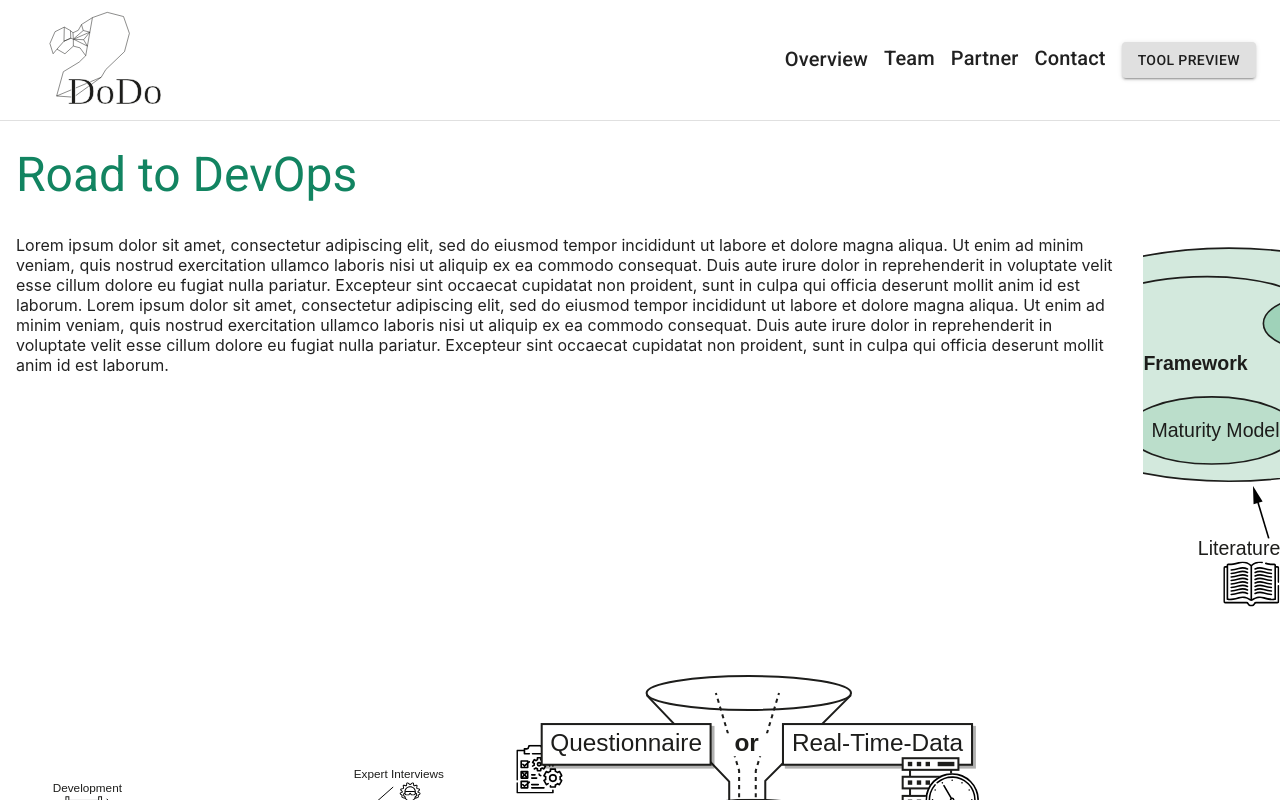
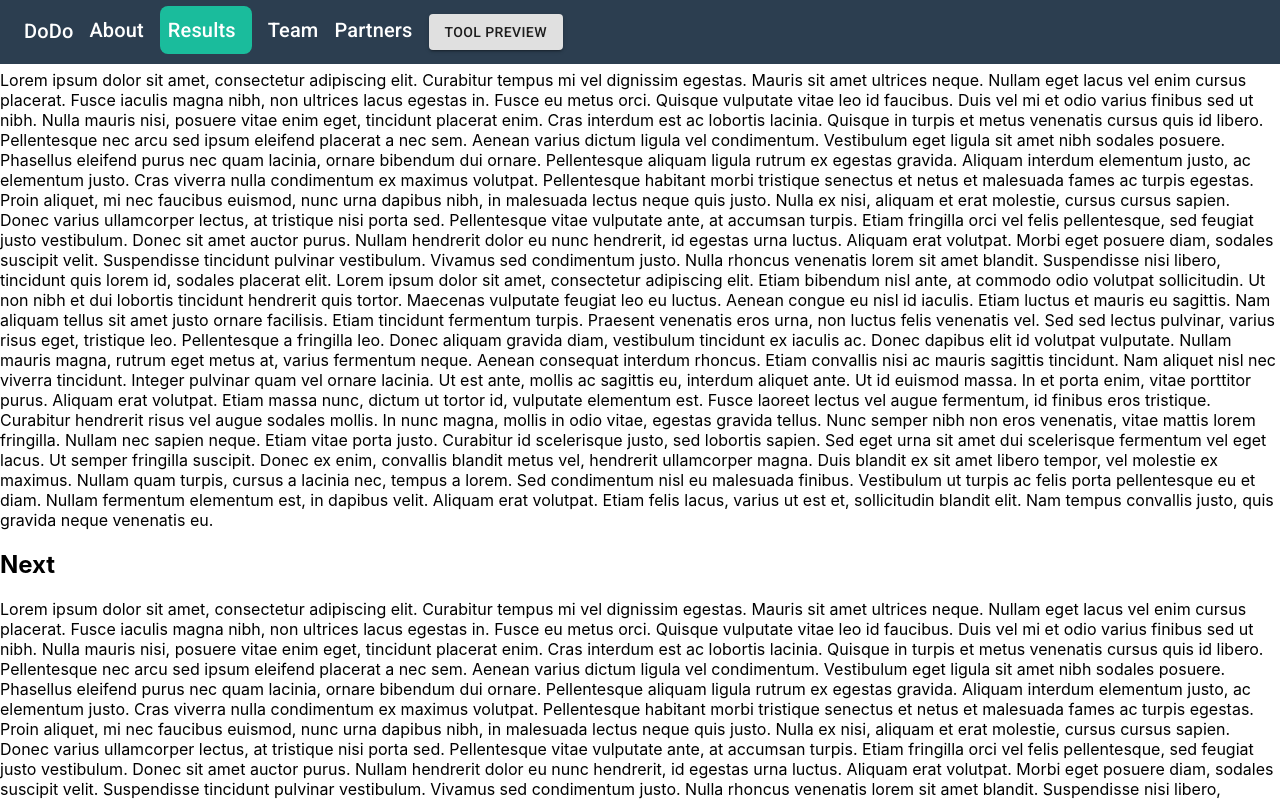
Before and after one commit to fraunhofer-iem/dodo-web, a React (Create React App) app: page / in a window 1280 px wide. Shown: the top 800 px of the page. Built offline with nearby package versions, Linux system fonts and the light colour scheme.

Commit message:
many new ideas backup commit

```diff
--- a/src/App.tsx
+++ b/src/App.tsx
@@ -1,14 +1,78 @@
+import { orange } from "@material-ui/core/colors";
+import { createMuiTheme, ThemeProvider } from "@material-ui/core/styles";
 import React from "react";
 
 import NavBar from "./components/navbar/Navbar";
 import Overview from "./components/overview/Overview";
+import Section from "./components/section/Section";
+
+declare module "@material-ui/core/styles/createMuiTheme" {
+  interface Theme {
+    status: {
+      danger: string;
+    };
+  }
+  // allow configuration using `createMuiTheme`
+  interface ThemeOptions {
+    status?: {
+      danger?: string;
+    };
+  }
+}
+
+const theme = createMuiTheme({
+  palette: {
+    text: {
+      primary: "#fff",
+      secondary: "#2c3e50",
+    },
+    primary: {
+      main: "#2c3e50",
+    },
+    secondary: {
+      main: "#1abc9c",
+    },
+  },
+  typography: {},
+  status: {
+    danger: orange[500],
+  },
+});
 
 function App() {
+  const callback = (
+    entries: IntersectionObserverEntry[],
+    observer: IntersectionObserver
+  ) => {
+    console.log("intersection detected");
+    console.log(entries);
+  };
+  const options = {
+    root: null,
+    rootMargin: "0px",
+    threshold: 1.0,
+  };
+
+  const observer = new IntersectionObserver(callback, options);
+
+  const setRef = (el: HTMLElement | null) => {
+    if (el !== null) {
+      console.log("received ref");
+      console.log(el);
+      observer.observe(el);
+    }
+  };
+
+
   return (
-    <div>
-      <NavBar />
-      <Overview />
-    </div>
+    <React.Fragment>
+      <ThemeProvider theme={theme}>
+        <NavBar />
+        <Section setRef={setRef} title={"Hello World"}></Section>
+        <Section setRef={setRef} title={"Next"}></Section>
+        <Section setRef={setRef} title={"WhoopWhoop"}></Section>
+      </ThemeProvider>
+    </React.Fragment>
   );
 }
 
--- a/src/components/navbar/Navbar.tsx
+++ b/src/components/navbar/Navbar.tsx
@@ -1,62 +1,212 @@
-import React from 'react';
-import { createStyles, makeStyles, Theme } from '@material-ui/core/styles';
-import AppBar from '@material-ui/core/AppBar';
-import Toolbar from '@material-ui/core/Toolbar';
-import Typography from '@material-ui/core/Typography';
-import logo from './logo-with-name.svg';
-import Link from '@material-ui/core/Link';
-import Button from '@material-ui/core/Button';
+import React, { useEffect, useState } from "react";
+import { createStyles, makeStyles, Theme } from "@material-ui/core/styles";
+import AppBar from "@material-ui/core/AppBar";
+import Toolbar from "@material-ui/core/Toolbar";
+import Typography from "@material-ui/core/Typography";
+import Link from "@material-ui/core/Link";
+import Button from "@material-ui/core/Button";
+import useScrollTrigger from "@material-ui/core/useScrollTrigger";
 
 const useStyles = makeStyles((theme: Theme) =>
   createStyles({
     root: {
       flexGrow: 1,
-      borderBottom: 'solid',
-      borderBottomColor: '#e0e0e0',
-      borderBottomWidth: '1px',
+      borderBottom: "solid",
+      borderBottomColor: "#e0e0e0",
+      borderBottomWidth: "1px",
     },
     flex: {
-      flexGrow: 1
+      flexGrow: 1,
     },
     linkSpacing: {
-      '& > * + *':{
-      marginLeft: theme.spacing(2)
-      }
+      "& > * + *": {
+        marginLeft: theme.spacing(2),
+      },
     },
     appBar: {
-      boxShadow: 'none',
-      backgroundColor: 'white',
-
+      boxShadow: "none",
+      backgroundColor: theme.palette.primary.main,
     },
     logo: {
-      height:'120px',
-      width: '140px',
+      height: "120px",
+      width: "140px",
     },
-  }),
+    link: {
+      "&:hover": {
+        color: theme.palette.secondary.main,
+      },
+      color: "#fff",
+    },
+    linkActive: {
+      borderRadius: "0.5rem",
+      paddingTop: "0.75rem",
+      paddingLeft: "0.5rem",
+      paddingRight: "1rem",
+      paddingBottom: "0.75rem",
+      background: theme.palette.secondary.main,
+      color: "#fff",
+    },
+  })
 );
+// link style
+// .rounded {
+//   border-radius: 0.5rem !important;
+// }
+// .px-0 {
+//   padding-right: 0 !important;
+// }
+// .px-0 {
+//   padding-left: 0 !important;
+// }
+// .py-3 {
+//   padding-top: 1rem !important;
+// }
+// .py-3 {
+//   padding-bottom: 1rem !important;
+// }
+// .px-lg-3 {
+//   padding-right: 1rem !important;
+// }
+// .navbar-brand {
+//   display: inline-block;
+//   padding-top: 0.3125rem;
+//   padding-bottom: 0.3125rem;
+//   margin-right: 1rem;
+//   font-size: 1.25rem;
+//   line-height: inherit;
+//   white-space: nowrap;
+// }
+// .navbar-brand:hover, .navbar-brand:focus {
+//   text-decoration: none;
+// }
 
-export default function DenseAppBar() {
+// @media (max-width: 991.98px) {
+//   .navbar-expand-lg > .container,
+// .navbar-expand-lg > .container-fluid,
+// .navbar-expand-lg > .container-sm,
+// .navbar-expand-lg > .container-md,
+// .navbar-expand-lg > .container-lg,
+// .navbar-expand-lg > .container-xl {
+//     padding-right: 0;
+//     padding-left: 0;
+//   }
+// }
+// @media (min-width: 992px) {
+//   .navbar-expand-lg {
+//     flex-flow: row nowrap;
+//     justify-content: flex-start;
+//   }
+//   .navbar-expand-lg .navbar-nav {
+//     flex-direction: row;
+//   }
+//   .navbar-expand-lg .navbar-nav .dropdown-menu {
+//     position: absolute;
+//   }
+//   .navbar-expand-lg .navbar-nav .nav-link {
+//     padding-right: 0.5rem;
+//     padding-left: 0.5rem;
+//   }
+//   .navbar-expand-lg > .container,
+// .navbar-expand-lg > .container-fluid,
+// .navbar-expand-lg > .container-sm,
+// .navbar-expand-lg > .container-md,
+// .navbar-expand-lg > .container-lg,
+// .navbar-expand-lg > .container-xl {
+//     flex-wrap: nowrap;
+//   }
+//   .navbar-expand-lg .navbar-nav-scroll {
+//     overflow: visible;
+//   }
+//   .navbar-expand-lg .navbar-collapse {
+//     display: flex !important;
+//     flex-basis: auto;
+//   }
+//   .navbar-expand-lg .navbar-toggler {
+//     display: none;
+//   }
+// }
+
+// .navbar {
+//   position: relative;
+//   display: flex;
+//   flex-wrap: wrap;
+//   align-items: center;
+//   justify-content: space-between;
+//   padding: 0.5rem 1rem;
+// }
+// .navbar .container,
+// .navbar .container-fluid,
+// .navbar .container-sm,
+// .navbar .container-md,
+// .navbar .container-lg,
+// .navbar .container-xl {
+//   display: flex;
+//   flex-wrap: wrap;
+//   align-items: center;
+//   justify-content: space-between;
+// }
+
+interface LinkProps {
+  href: string;
+  active: boolean;
+}
+const NavbarLink: React.FC<LinkProps> = (props) => {
   const classes = useStyles();
-  const preventDefault = (event: React.SyntheticEvent) => event.preventDefault();
+
+  const preventDefault = (event: React.SyntheticEvent) =>
+    event.preventDefault();
+
+
   return (
-    <div className={classes.root}>
-      <AppBar position="static" className={classes.appBar}>
+    <Link
+      href="#"
+      underline="none"
+      className={props.active ? classes.linkActive : classes.link}
+      onClick={preventDefault}
+    >
+       {props.children}
+    </Link>
+  );
+};
+
+interface Props {
+  setRef: (el: HTMLElement | null) => void
+}
+
+export default function Navbar(props: Props) {
+  const classes = useStyles();
+
+  const [activeLink, setActiveLink] = useState('#')
+  useEffect(() => {
+    window.onscroll = (ev: Event) => {
+      //console.log("scrolling");
+      //console.log(window.scrollX, window.scrollY);
+      if(window.scrollY > 20) {
+        //console.log('updating link')
+        setActiveLink(resultsSection);
+      }
+    };
+  }, [setActiveLink]);
+
+  const topSection = '#';
+  const aboutSection = '#about';
+  const resultsSection = '#results';
+  const teamSection = '#team';
+  const partnersSection = '#partners';
+  return (
+    <div ref={props.setRef} className={classes.root}>
+      <AppBar position="fixed" className={classes.appBar}>
         <Toolbar>
-        <img className={classes.logo} src={logo} alt="Logo" />
-      <div className={classes.flex}/>
-          <Typography variant="h6" color="textPrimary" className={classes.linkSpacing}>
-            <Link href="#" onClick={preventDefault} color="inherit">
-              Overview
-            </Link>
-            <Link href="#" onClick={preventDefault} color="inherit">
-              Team
-            </Link>
-            <Link href="#" onClick={preventDefault} color="inherit">
-              Partner
-            </Link>
-            <Link href="#" onClick={preventDefault} color="inherit">
-              Contact
-            </Link>
+          <Typography
+            variant="h6"
+            color="textPrimary"
+            className={classes.linkSpacing}
+          >
+            <NavbarLink active={false} href="#">DoDo</NavbarLink>
+            <NavbarLink active={activeLink === aboutSection} href="#about">About</NavbarLink>
+            <NavbarLink active={activeLink === resultsSection} href="#results">Results</NavbarLink>
+            <NavbarLink active={activeLink === teamSection} href="#team">Team</NavbarLink>
+            <NavbarLink active={activeLink === partnersSection} href="#partners">Partners</NavbarLink>
             <Button variant="contained">Tool Preview</Button>
           </Typography>
         </Toolbar>
--- a/src/components/overview/Overview.tsx
+++ b/src/components/overview/Overview.tsx
@@ -1,35 +1,44 @@
-import React from 'react';
-import { createStyles, makeStyles, Theme } from '@material-ui/core/styles';
-import frameworkImg from './SoftwareCampus-No1.svg';
-import toolImg from './SoftwareCampus-No2.svg';
-import { Grid } from '@material-ui/core';
-import ImageCard from '../card/ImageCard';
+import React from "react";
+import { createStyles, makeStyles, Theme } from "@material-ui/core/styles";
+import frameworkImg from "./SoftwareCampus-No1.svg";
+import toolImg from "./SoftwareCampus-No2.svg";
+import { Grid } from "@material-ui/core";
+import ImageCard from "../card/ImageCard";
 
 const useStyles = makeStyles((theme: Theme) =>
   createStyles({
     root: {
       flexGrow: 1,
-      marginTop: '10px',
+      marginTop: "10px",
     },
     frameworkImg: {
-        height:'500px',
-        width: '500px',
+      height: "500px",
+      width: "500px",
     },
     toolImg: {
-        height:'500px',
-        width: '500px',
+      height: "500px",
+      width: "500px",
     },
-  }),
+  })
 );
 
-export default function DenseAppBar() {
+export default function Overview() {
   const classes = useStyles();
 
   return (
-    <div className={classes.root}>
+    <div ref={el => {
+      if (el !== null) {
+      console.log(el);
+      console.log(el.getBoundingClientRect());
+      }
+    }} className={classes.root}>
       <Grid>
-            <ImageCard/>
-            <img className={classes.frameworkImg} src={frameworkImg} alt="Framework Content" />
+        <ImageCard />
+        <img
+          className={classes.frameworkImg}
+          src={frameworkImg}
+          alt="Framework Content"
+        />
         <img className={classes.toolImg} src={toolImg} alt="Tool Overview" />
       </Grid>
     </div>
--- /dev/null
+++ b/src/components/section/Section.tsx
@@ -0,0 +1,75 @@
+import React from "react";
+import { createStyles, makeStyles, Theme } from "@material-ui/core/styles";
+
+const useStyles = makeStyles((theme: Theme) => createStyles({}));
+
+interface Props {
+  setRef: (el: HTMLElement | null) => void;
+  title: string;
+}
+
+export default function Section(props: Props) {
+  const classes = useStyles();
+
+  return (
+    <section ref={props.setRef}>
+      <h1>{props.title}</h1>
+      <div>
+        Lorem ipsum dolor sit amet, consectetur adipiscing elit. Curabitur
+        tempus mi vel dignissim egestas. Mauris sit amet ultrices neque. Nullam
+        eget lacus vel enim cursus placerat. Fusce iaculis magna nibh, non
+        ultrices lacus egestas in. Fusce eu metus orci. Quisque vulputate vitae
+        leo id faucibus. Duis vel mi et odio varius finibus sed ut nibh. Nulla
+        mauris nisi, posuere vitae enim eget, tincidunt placerat enim. Cras
+        interdum est ac lobortis lacinia. Quisque in turpis et metus venenatis
+        cursus quis id libero. Pellentesque nec arcu sed ipsum eleifend placerat
+        a nec sem. Aenean varius dictum ligula vel condimentum. Vestibulum eget
+        ligula sit amet nibh sodales posuere. Phasellus eleifend purus nec quam
+        lacinia, ornare bibendum dui ornare. Pellentesque aliquam ligula rutrum
+        ex egestas gravida. Aliquam interdum elementum justo, ac elementum
+        justo. Cras viverra nulla condimentum ex maximus volutpat. Pellentesque
+        habitant morbi tristique senectus et netus et malesuada fames ac turpis
+        egestas. Proin aliquet, mi nec faucibus euismod, nunc urna dapibus nibh,
+        in malesuada lectus neque quis justo. Nulla ex nisi, aliquam et erat
+        molestie, cursus cursus sapien. Donec varius ullamcorper lectus, at
+        tristique nisi porta sed. Pellentesque vitae vulputate ante, at accumsan
+        turpis. Etiam fringilla orci vel felis pellentesque, sed feugiat justo
+        vestibulum. Donec sit amet auctor purus. Nullam hendrerit dolor eu nunc
+        hendrerit, id egestas urna luctus. Aliquam erat volutpat. Morbi eget
+        posuere diam, sodales suscipit velit. Suspendisse tincidunt pulvinar
+        vestibulum. Vivamus sed condimentum justo. Nulla rhoncus venenatis lorem
+        sit amet blandit. Suspendisse nisi libero, tincidunt quis lorem id,
+        sodales placerat elit. Lorem ipsum dolor sit amet, consectetur
+        adipiscing elit. Etiam bibendum nisl ante, at commodo odio volutpat
+        sollicitudin. Ut non nibh et dui lobortis tincidunt hendrerit quis
+        tortor. Maecenas vulputate feugiat leo eu luctus. Aenean congue eu nisl
+        id iaculis. Etiam luctus et mauris eu sagittis. Nam aliquam tellus sit
+        amet justo ornare facilisis. Etiam tincidunt fermentum turpis. Praesent
+        venenatis eros urna, non luctus felis venenatis vel. Sed sed lectus
+        pulvinar, varius risus eget, tristique leo. Pellentesque a fringilla
+        leo. Donec aliquam gravida diam, vestibulum tincidunt ex iaculis ac.
+        Donec dapibus elit id volutpat vulputate. Nullam mauris magna, rutrum
+        eget metus at, varius fermentum neque. Aenean consequat interdum
+        rhoncus. Etiam convallis nisi ac mauris sagittis tincidunt. Nam aliquet
+        nisl nec viverra tincidunt. Integer pulvinar quam vel ornare lacinia. Ut
+        est ante, mollis ac sagittis eu, interdum aliquet ante. Ut id euismod
+        massa. In et porta enim, vitae porttitor purus. Aliquam erat volutpat.
+        Etiam massa nunc, dictum ut tortor id, vulputate elementum est. Fusce
+        laoreet lectus vel augue fermentum, id finibus eros tristique. Curabitur
+        hendrerit risus vel augue sodales mollis. In nunc magna, mollis in odio
+        vitae, egestas gravida tellus. Nunc semper nibh non eros venenatis,
+        vitae mattis lorem fringilla. Nullam nec sapien neque. Etiam vitae porta
+        justo. Curabitur id scelerisque justo, sed lobortis sapien. Sed eget
+        urna sit amet dui scelerisque fermentum vel eget lacus. Ut semper
+        fringilla suscipit. Donec ex enim, convallis blandit metus vel,
+        hendrerit ullamcorper magna. Duis blandit ex sit amet libero tempor, vel
+        molestie ex maximus. Nullam quam turpis, cursus a lacinia nec, tempus a
+        lorem. Sed condimentum nisl eu malesuada finibus. Vestibulum ut turpis
+        ac felis porta pellentesque eu et diam. Nullam fermentum elementum est,
+        in dapibus velit. Aliquam erat volutpat. Etiam felis lacus, varius ut
+        est et, sollicitudin blandit elit. Nam tempus convallis justo, quis
+        gravida neque venenatis eu.
+      </div>
+    </section>
+  );
+}
```
Lines whose indentation alone changed are shown as unchanged.
